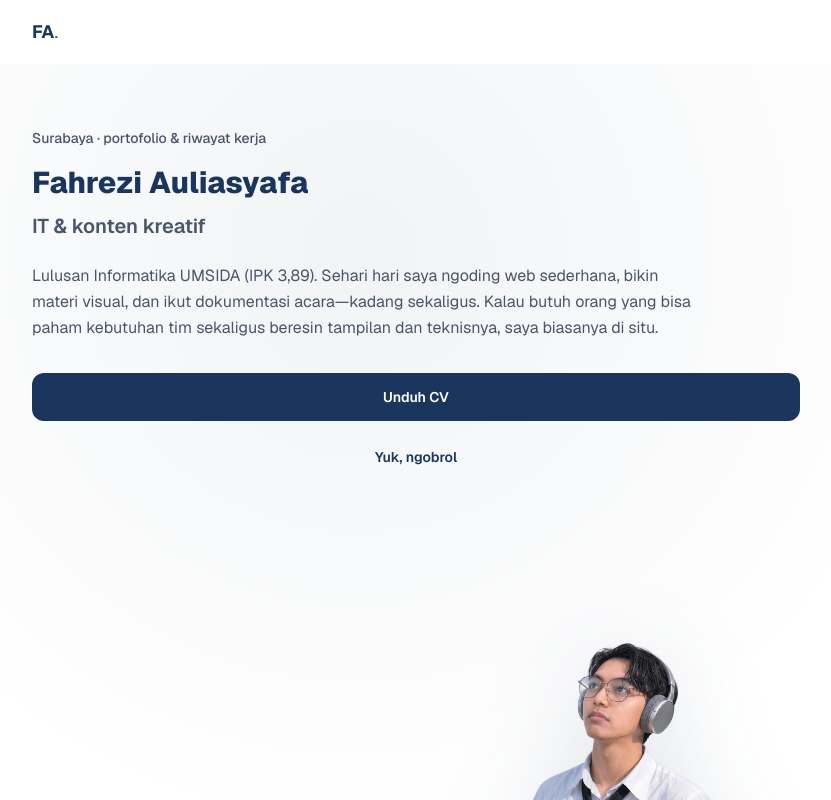
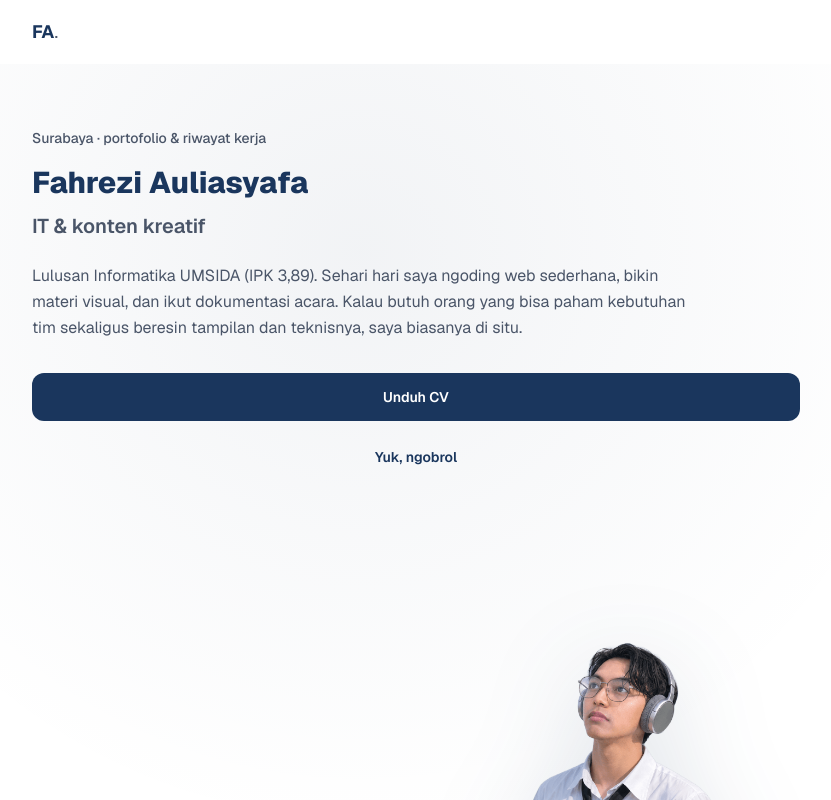
Before and after one commit to Gilgamesh25/portofahrezi, a Next.js app: page / in a window 1280 px wide. Shown: the top 800 px of the page, without its empty margins (24-855 px from the left). Built offline with nearby package versions, Linux system fonts and the light colour scheme.

Commit message:
Update education data and diploma link

```diff
--- a/src/data/mockData.ts
+++ b/src/data/mockData.ts
@@ -11,7 +11,7 @@ export const siteProfile: SiteProfile = {
   name: "Fahrezi Auliasyafa",
   title: "IT & konten kreatif",
   elevatorPitch:
-    "Lulusan Informatika UMSIDA (IPK 3,89). Sehari hari saya ngoding web sederhana, bikin materi visual, dan ikut dokumentasi acara—kadang sekaligus. Kalau butuh orang yang bisa paham kebutuhan tim sekaligus beresin tampilan dan teknisnya, saya biasanya di situ.",
+    "Lulusan Informatika UMSIDA (IPK 3,89). Sehari hari saya ngoding web sederhana, bikin materi visual, dan ikut dokumentasi acara. Kalau butuh orang yang bisa paham kebutuhan tim sekaligus beresin tampilan dan teknisnya, saya biasanya di situ.",
   email: "fahreziaulia19@gmail.com",
   whatsapp: "+6285748947956",
   linkedin: "https://www.linkedin.com/in/fahrezi-auliasyafa",
```
